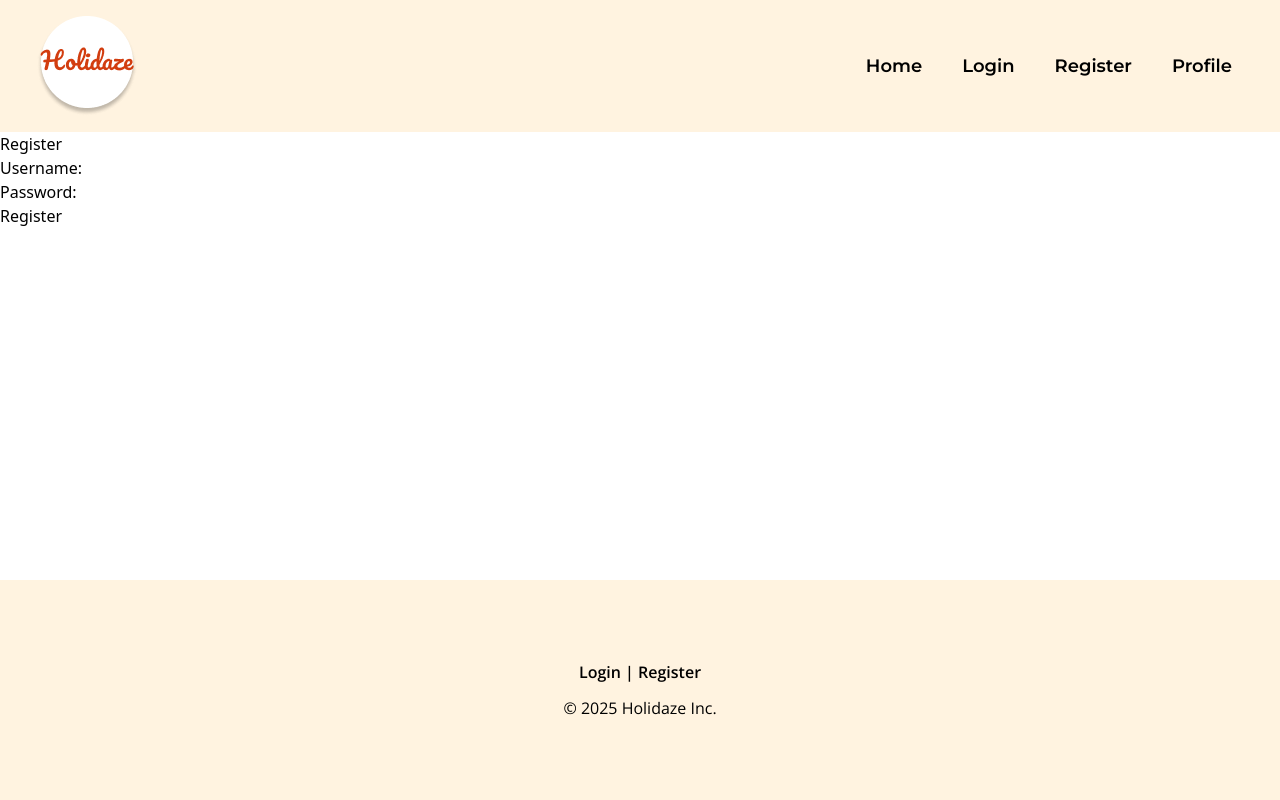
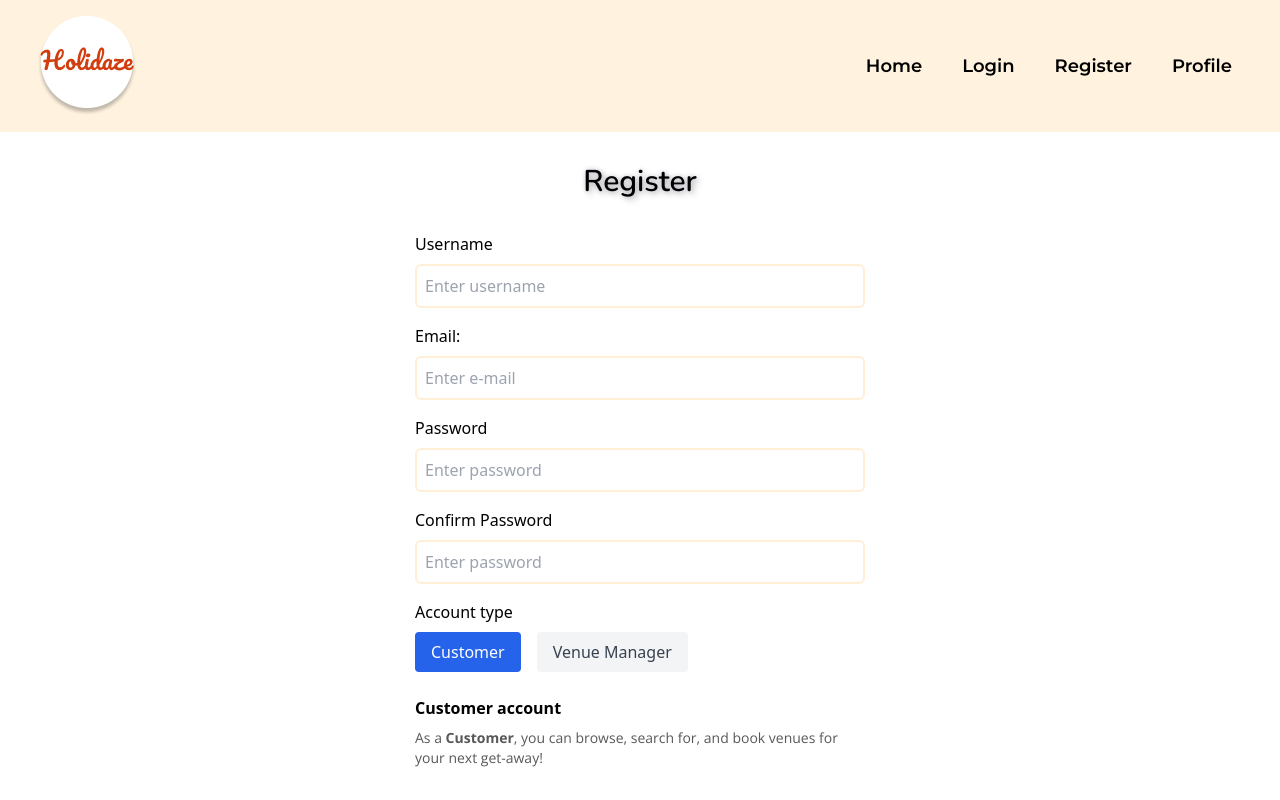
Before and after one commit to TheRegzi/holidaze, a React (Vite) app: page /register in a window 1280 px wide. Shown: the top 800 px of the page. Built offline with nearby package versions, Linux system fonts and the light colour scheme; a web font is replaced by a local one.

Commit message:
feat: adding more content for register and styling

```diff
--- a/src/pages/Register.jsx
+++ b/src/pages/Register.jsx
@@ -1,20 +1,118 @@
+import { useState } from "react";
+import { Link } from "react-router-dom";
+
 function Register() {
+  const [role, setRole] = useState("customer");
+
+  const isCustomer = role === "customer";
+  const isVenueManager = role === "venueManager";
+
+  const inputClass = "border-2 border-accentLight2 rounded-md p-2";
+
   return (
     <div>
-      <h1>Register</h1>
-      <form>
-        <label>
-          Username:
-          <input type="text" name="username" />
-        </label>
-        <br />
-        <label>
-          Password:
-          <input type="password" name="password" />
-        </label>
-        <br />
-        <button type="submit">Register</button>
+      <h1 className="my-8 text-center font-nunito text-3xl font-semibold text-shadow-lg">
+        Register
+      </h1>
+      <form className="mx-auto flex w-1/2 w-xs flex-col justify-center gap-4 sm:w-sm">
+        <div className="flex flex-col gap-2">
+          <label htmlFor="username">Username</label>
+          <input
+            type="text"
+            name="username"
+            id="username"
+            className={inputClass}
+            placeholder="Enter username"
+          />
+        </div>
+
+        <div className="flex flex-col gap-2">
+          <label htmlFor="email">Email:</label>
+          <input
+            type="email"
+            name="email"
+            id="email"
+            className={inputClass}
+            placeholder="Enter e-mail"
+          />
+        </div>
+
+        <div className="flex flex-col gap-2">
+          <label htmlFor="password">Password</label>
+          <input
+            type="password"
+            name="password"
+            id="password"
+            className={inputClass}
+            placeholder="Enter password"
+          />
+        </div>
+
+        <div className="flex flex-col gap-2">
+          <label htmlFor="confirmPassword">Confirm Password</label>
+          <input
+            type="password"
+            name="confirmPassword"
+            id="confirmPassword"
+            className={inputClass}
+            placeholder="Enter password"
+          />
+        </div>
+
+        <div className="flex flex-col gap-2">
+          <label>Account type</label>
+          <div className="flex gap-4">
+            <button
+              type="button"
+              className={`rounded px-4 py-2 ${isCustomer ? "bg-blue-600 text-white" : "bg-gray-100 text-gray-700"}`}
+              onClick={() => setRole("customer")}
+            >
+              Customer
+            </button>
+            <button
+              type="button"
+              className={`rounded px-4 py-2 ${isVenueManager ? "bg-blue-600 text-white" : "bg-gray-100 text-gray-700"}`}
+              onClick={() => setRole("venueManager")}
+            >
+              Venue Manager
+            </button>
+          </div>
+          {isCustomer && (
+            <div className="mt-2 py-2">
+              <h1 className="text-md mb-2 font-bold text-black">
+                Customer account
+              </h1>
+              <p className="font-openSans text-sm text-darkGrey">
+                As a <b>Customer</b>, you can browse, search for, and book
+                venues for your next get-away!
+              </p>
+            </div>
+          )}
+          {isVenueManager && (
+            <div className="mt-2 py-2">
+              <h1 className="text-md mb-2 font-nunito font-bold text-black">
+                Venue Manager account
+              </h1>
+              <p className="font-openSans text-sm text-darkGrey">
+                A <b>Venue Manager account</b> is for creating venues and
+                managing them!
+              </p>
+            </div>
+          )}
+        </div>
+        <button
+          type="submit"
+          className="mx-auto mt-4 w-36 rounded bg-accent py-2 font-montserrat font-semibold text-black"
+        >
+          Register
+        </button>
       </form>
+      <p className="mt-4 text-center font-openSans text-sm text-darkGrey">
+        Already have an account?{" "}
+        <Link to="/login" className="font-semibold text-red">
+          Log in here!
+        </Link>
+      </p>
     </div>
   );
 }
--- a/tailwind.config.js
+++ b/tailwind.config.js
@@ -10,6 +10,7 @@ export default {
         secondary: "#FFF8EC",
         accent: "#FF9800",
         accentLight: "#FFCC80",
+        accentLight2: "#FFEFD7",
         accentDark: "#E65100",
         red: "#D23D0F",
         green: "#31A706",
```
